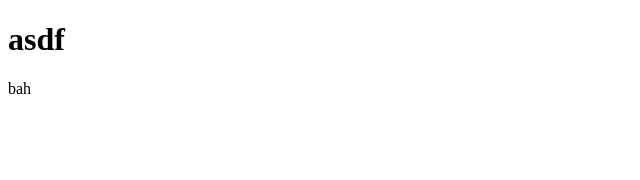
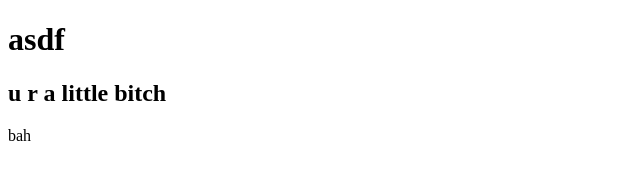
Before and after one commit to anagale27/anagale27.github.io, a plain HTML site: page index.html in a window 1280 px wide. Shown: the whole page, without its empty margins (0-640 px from the left). Drawn offline with Linux system fonts and the light colour scheme.

Commit message:
Update index.html

```diff
--- a/index.html
+++ b/index.html
@@ -3,6 +3,8 @@
 <body>
 
 <h1>asdf</h1>
+<h2>u r a little bitch
+</h2>
 <p>bah</p>
 </body>
 </html>
```
